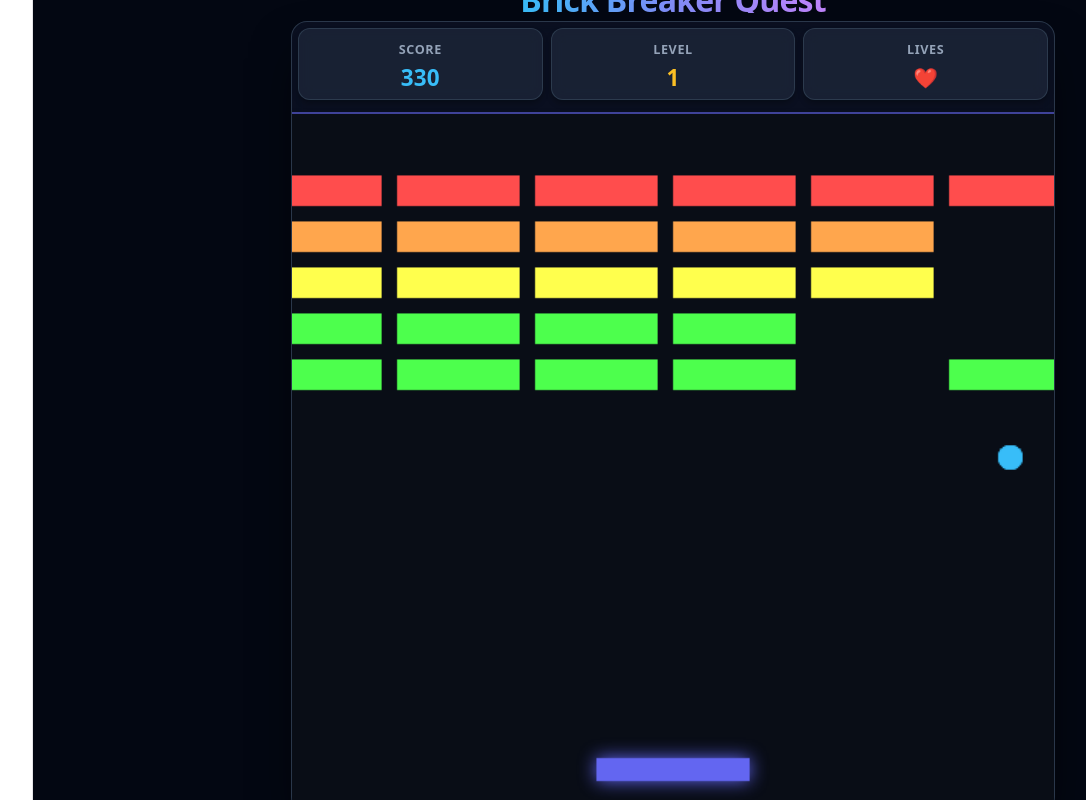
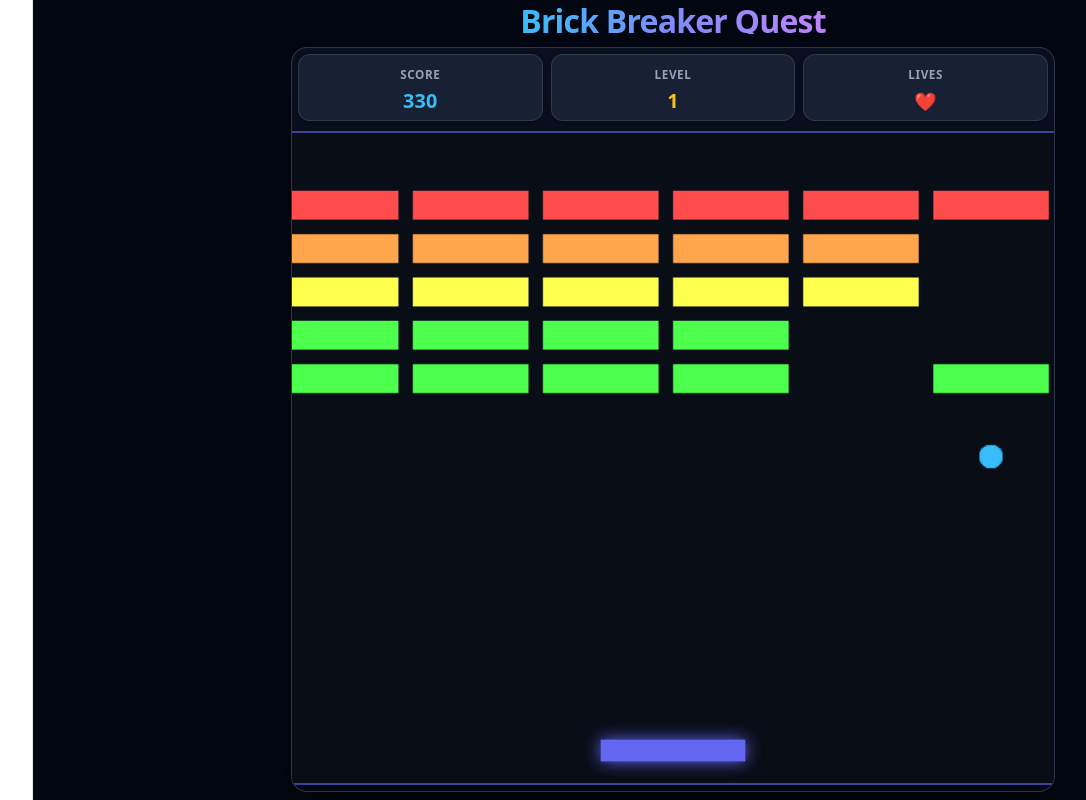
Before and after one commit to kiran28092003/brick-breaker-frontend, a React app: page / in a window 1280 px wide. Shown: the top 800 px of the page, without its empty margins (45-1131 px from the left). Built offline with nearby package versions, Linux system fonts and the light colour scheme; no server answers; the HTML template or start-up script is replaced by a standard one.

Commit message:
some more changes about resizing1

```diff
--- a/src/App.jsx
+++ b/src/App.jsx
@@ -56,7 +56,7 @@ const appContainerStyle = {
   display: 'flex',
   flexDirection: 'column',
   alignItems: 'center',
-  justifyContent: 'center',
+  justifyContent: 'space-evenly',
   color: '#fff',
   fontFamily: 'system-ui, -apple-system, BlinkMacSystemFont, "Segoe UI", Roboto, sans-serif',
   margin: 0,
--- a/src/components/GameCanvas.jsx
+++ b/src/components/GameCanvas.jsx
@@ -154,7 +154,7 @@ export default function GameCanvas({ onGameOver, isPaused }) {
     resetGame();
   }, []);
 
-  // Responsive Canvas Resize Listener (Strict Viewport Fitting without scrolling)
+  // Responsive Canvas Resize Listener (Guarantees zero clipping and no scrolling)
   useEffect(() => {
     const handleResize = () => {
       const canvas = canvasRef.current;
@@ -162,12 +162,11 @@ export default function GameCanvas({ onGameOver, isPaused }) {
       if (!canvas || !container) return;
 
       const maxWidth = window.innerWidth - 24;
-      const maxHeight = window.innerHeight - 110; // Adjusted buffer for tight fit
+      const maxHeight = window.innerHeight - 150; // Adjusted buffer for title and HUD spacing
 
       let containerWidth = maxWidth;
       let calculatedHeight = containerWidth * (VIRTUAL_HEIGHT / VIRTUAL_WIDTH);
 
-      // If calculated height exceeds available viewport space, scale down by height instead
       if (calculatedHeight > maxHeight) {
         calculatedHeight = maxHeight;
         containerWidth = calculatedHeight * (VIRTUAL_WIDTH / VIRTUAL_HEIGHT);
@@ -523,7 +522,7 @@ const hudStyle = {
   justifyContent: 'space-between',
   width: '100%',
   maxWidth: '750px',
-  marginBottom: '12px',
+  marginBottom: '10px',
   gap: '8px'
 };
 
@@ -533,7 +532,7 @@ const hudCardStyle = {
   backdropFilter: 'blur(8px)',
   border: '1px solid rgba(51, 65, 85, 0.8)',
   borderRadius: '12px',
-  padding: '8px 12px',
+  padding: '6px 12px',
   display: 'flex',
   flexDirection: 'column',
   alignItems: 'center',
@@ -541,28 +540,28 @@ const hudCardStyle = {
 };
 
 const hudLabelStyle = {
-  fontSize: '0.7rem',
+  fontSize: '0.65rem',
   color: '#94a3b8',
   textTransform: 'uppercase',
   fontWeight: '700',
   letterSpacing: '0.05em',
-  marginBottom: '2px'
+  marginBottom: '1px'
 };
 
 const hudValueStyle = {
-  fontSize: '1.25rem',
+  fontSize: '1.1rem',
   fontWeight: '800',
   color: '#38bdf8'
 };
 
 const hudLevelValueStyle = {
-  fontSize: '1.25rem',
+  fontSize: '1.1rem',
   fontWeight: '800',
   color: '#fbbf24'
 };
 
 const hudLifeValueStyle = {
-  fontSize: '1.1rem',
+  fontSize: '1rem',
   fontWeight: '800',
   color: '#f43f5e'
 };
```
